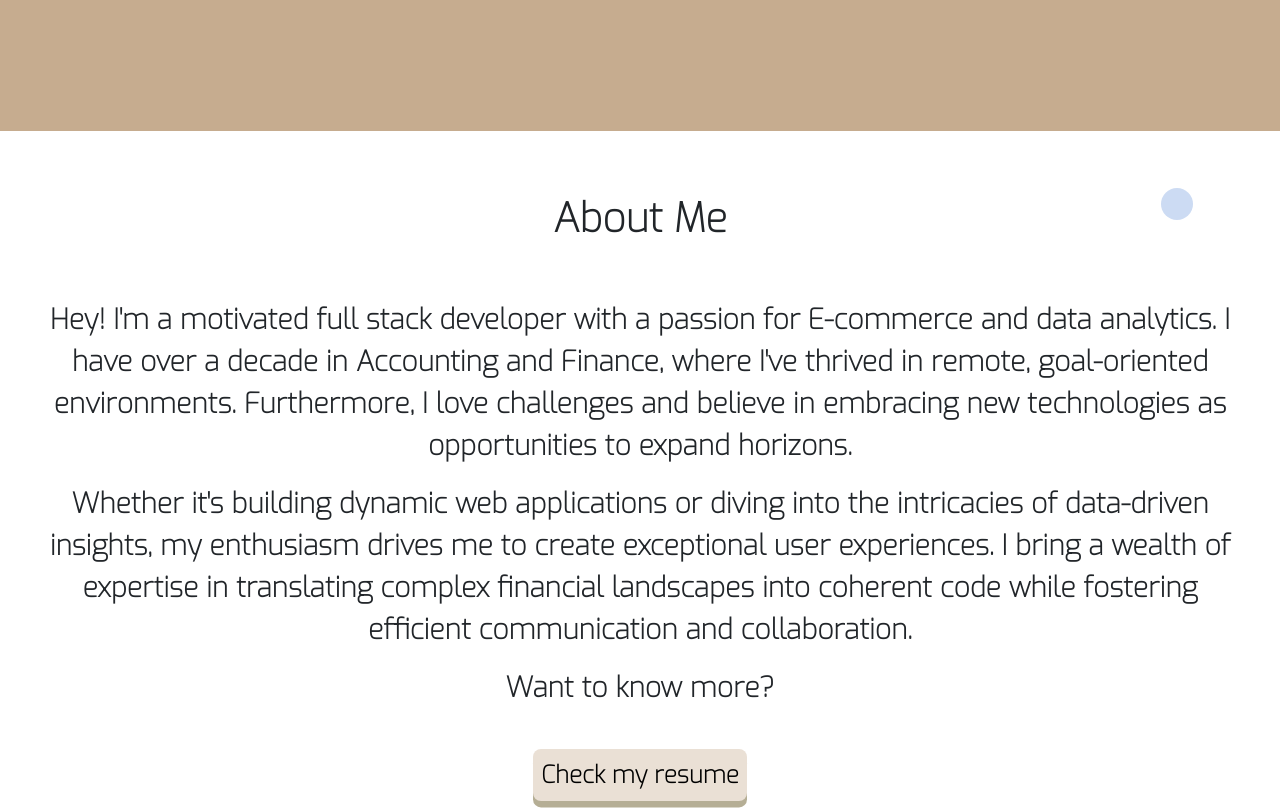
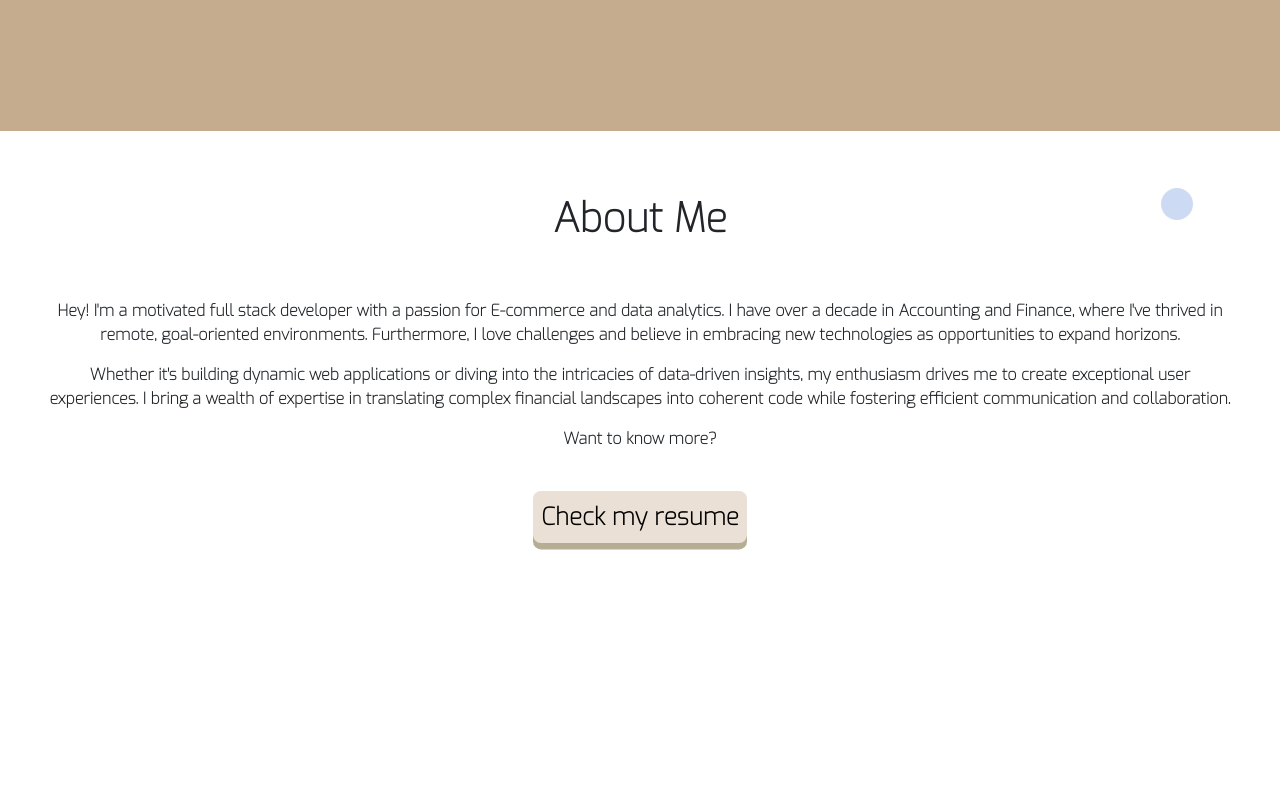
Before and after one commit to maov19/my-portfolio, a React (Create React App) app: page / in a window 1280 px wide. Shown: the part 3080-3890 px from the top of the page. Built offline with nearby package versions, Linux system fonts and the light colour scheme.

Commit message:
Update about fontsize

```diff
--- a/src/components/About.js
+++ b/src/components/About.js
@@ -5,7 +5,7 @@ const About = () => {
   return (
     <>
     <div class="box"><b></b>
-    <section className='vh-100 vw-100 d-flex flex-column justify-content-start align-items-center text-center fs-3 px-5 fw-bold about' id='about'>
+    <section className='vh-100 vw-100 d-flex flex-column justify-content-start align-items-center text-center px-5 fw-bold about' id='about'>
       <h1 className='mt-3 p-5 fw-bold text-center'>About Me</h1>
       <div className='m-0 p-0 about-content'>
         <p>
```
